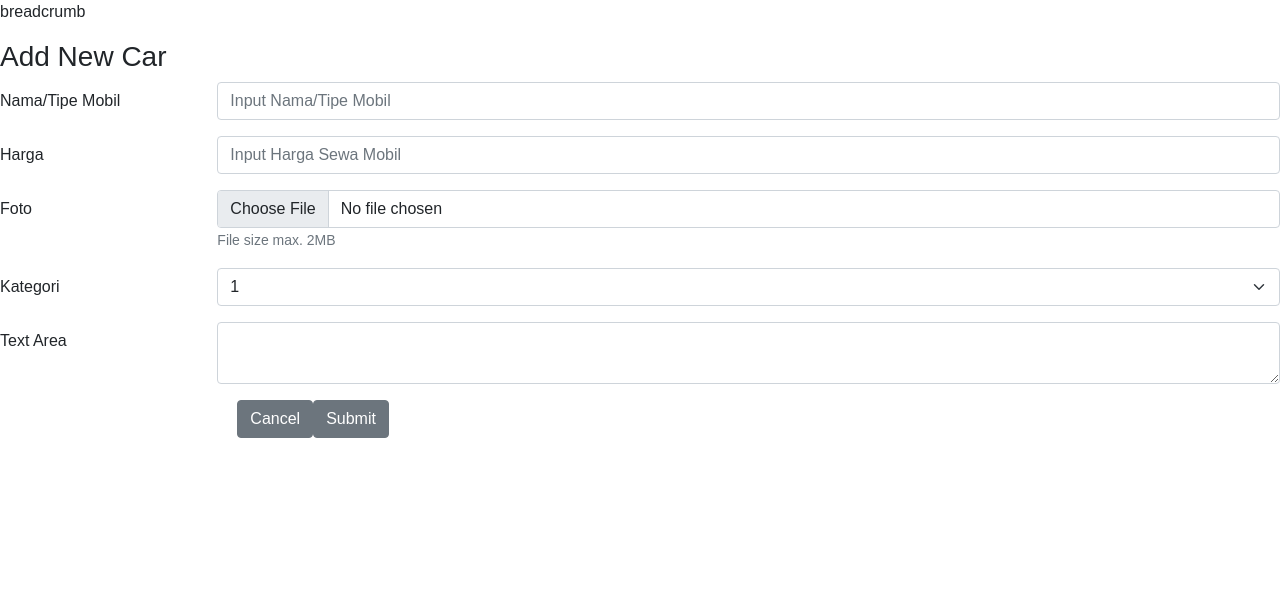
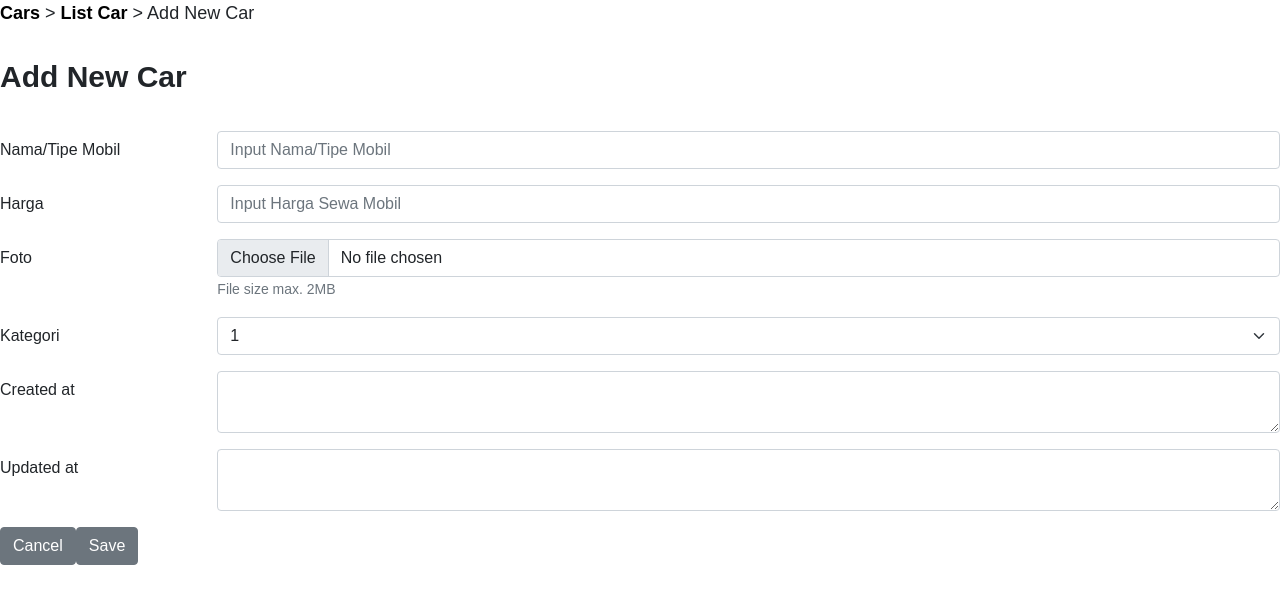
Before and after one commit to Indo-Car-Rental/IndoCarRental-Web-App, a React (Create React App) app: page /admin/form-add-new-car in a window 1280 px wide. Shown: the top 604 px of the page. Built offline with nearby package versions, Linux system fonts and the light colour scheme.

Commit message:
breadcrumb

```diff
--- a/src/components/Formaddnewcar/index.js
+++ b/src/components/Formaddnewcar/index.js
@@ -9,10 +9,16 @@ const Formaddnewcar = () => {
   return (
     <div>
       <div>
-        <p>breadcrumb</p>
+        <nav aria-label="breadcrumbs" class="rank-math-breadcrumb">
+          <a href="" class="cars">Cars</a>
+          <span class="separator"> > </span>
+          <a href="" class="list-car">List Car</a>
+          <span class="separator"> > </span>
+          <span class="last">Add New Car</span>
+        </nav>
       </div>
-      <div>
-        <h3>Add New Car</h3>
+      <div class="add-new-car">
+        <p>Add New Car</p>
       </div>
       <div>
         <Form>
@@ -92,7 +98,7 @@ const Formaddnewcar = () => {
               for="exampleText"
               sm={2}
             >
-          Text Area
+              Created at
             </Label>
               <Col sm={10}>
                 <Input
@@ -102,24 +108,29 @@ const Formaddnewcar = () => {
                 />
               </Col>
           </FormGroup>
-        <FormGroup
-          check
-          row
+          <FormGroup row>
+            <Label
+              for="exampleText"
+              sm={2}
             >
-          <Col
-            sm={{
-            offset: 2,
-            size: 10
-            }}
-          >
-            <Button>
+              Updated at
+            </Label>
+              <Col sm={10}>
+                <Input
+                  id="exampleText"
+                  name="text"
+                  type="textarea"
+                />
+              </Col>
+          </FormGroup>
+            <div className="tombol">
+              <Button class="button-cancel">
                 Cancel
               </Button>
-            <Button>
-              Submit
+              <Button class="button-save">
+                Save
               </Button>
-          </Col>
-        </FormGroup>
+            </div>
         </Form>
       </div>
     </div>
--- a/src/components/Formaddnewcar/style.css
+++ b/src/components/Formaddnewcar/style.css
@@ -2,15 +2,35 @@
     display: flex
 }
 
-/* .input-nama-mobil {
-    width: 500px;
-} */
+.rank-math-breadcrumb {
+    padding-bottom: 27px;
+    font-size: 18px;
+}
+
+.cars {
+    color: black;
+    font-weight: bold;
+}
+
+.list-car {
+    color: black;
+    font-weight: bold;
+}
+
+.add-new-car {
+    padding-bottom: 16px;
+    font-weight: bold;
+    font-size: 30px;
+}
+
+.tombol {
+    color: blue;
+}
 
 .button-cancel {
-    border-color: blue;
-    margin: 50px;
+    color: blue;
 }
 
-.button-submit {
-    border-color: blue;
+.button-save {
+    color: blue;
 }
```
Lines whose indentation alone changed are shown as unchanged.
